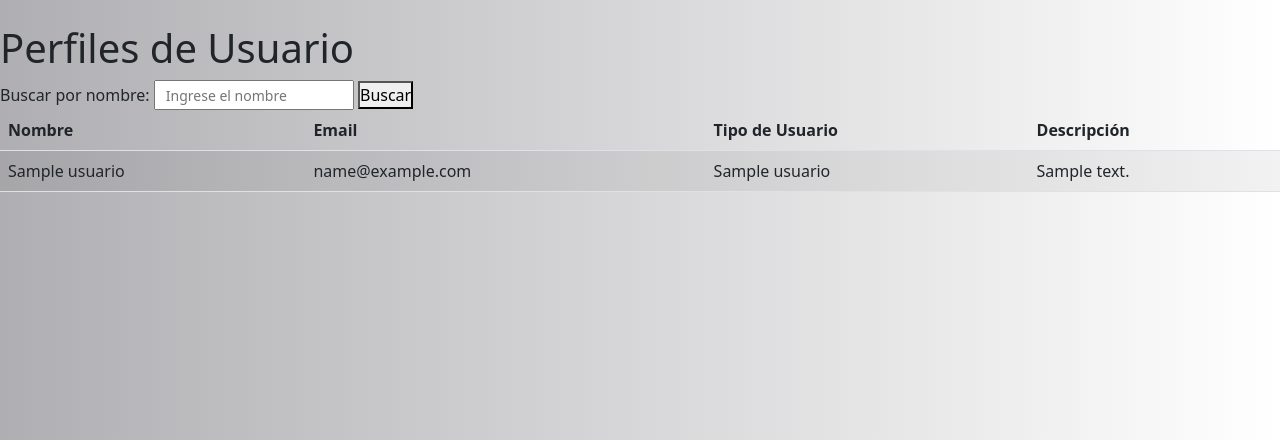
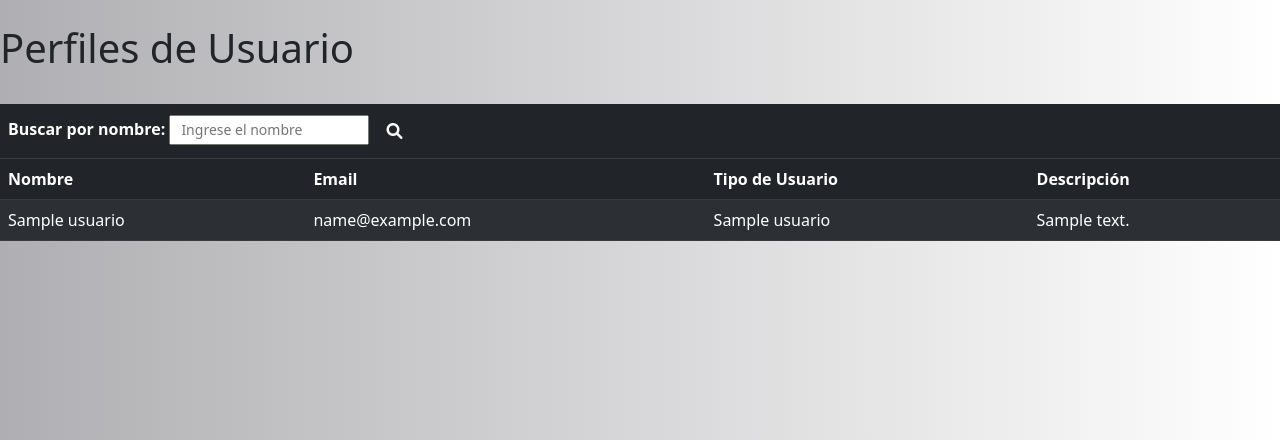
Before and after one commit to PatriciaCaP/FlaskTFG, a Flask app: template templates/perfiles.html in a window 1280 px wide. Shown: the part 75-515 px from the top of the page. Run offline with Flask 2, Linux system fonts and the light colour scheme; the template is opened without the code that fills it: most values are stand-ins (such as "Sample title", 1, 10 or a date in 2020); parts of the project's set-up code (start-up, migrations or seed data) failed here and were passed over; some libraries are stand-ins or nearby versions.

Commit message:
editperfilusu

```diff
--- a/templates/perfiles.html
+++ b/templates/perfiles.html
@@ -5,6 +5,8 @@
     <meta http-equiv="X-UA-Compatible" content="IE=edge">
     <meta name="viewport" content="width=device-width, initial-scale=1.0">
     <title>Publicaciones</title>
+    <link rel="stylesheet" href="https://cdnjs.cloudflare.com/ajax/libs/font-awesome/6.0.0-beta3/css/all.min.css">
+
     <link href="https://cdn.jsdelivr.net/npm/bootstrap@5.2.2/dist/css/bootstrap.min.css" rel="stylesheet" integrity="sha384-Zenh87qX5JnK2Jl0vWa8Ck2rdkQ2Bzep5IDxbcnCeuOxjzrPF/et3URy9Bv1WTRi" crossorigin="anonymous">
     <script src="https://cdn.jsdelivr.net/npm/bootstrap@5.2.2/dist/js/bootstrap.bundle.min.js" integrity="sha384-OERcA2EqjJCMA+/3y+gxIOqMEjwtxJY7qPCqsdltbNJuaOe923+mo//f6V8Qbsw3" crossorigin="anonymous"></script>
     <link rel="stylesheet" type="text/css" href="{{url_for('static', filename='css/style.css')}}">
@@ -36,12 +38,20 @@
  </nav>
  <br>
     <h1>Perfiles de Usuario</h1>
-    <form  action="/perfiles" method="post">
-        <label for="name">Buscar por nombre:</label>
-        <input type="text" id="name" name="name" class="small-input" placeholder="Ingrese el nombre">
-        <button type="submit">Buscar</button>
-        <table class="table table-striped">
+    <br>
+    <form action="/perfiles" method="post">
+        <table class="table table-striped table-dark table-hover">
             <thead>
+                <tr>
+                    <th colspan="4">
+                        <label for="name">Buscar por nombre:</label>
+                        <input type="text" id="name" name="name" class="small-input" placeholder="Ingrese el nombre">
+                        <button type="submit" class="btn">
+                            <i class="fas fa-search" style="color: #ffffff;"></i>
+                          </button>
+
+                    </th>
+                </tr>
                 <tr>
                     <th scope="col">Nombre</th>
                     <th scope="col">Email</th>
@@ -56,13 +66,8 @@
                         <td>{{ usuario.email }}</td>
                         <td>{{ usuario.nom_tip_usu }}</td>
                         <td>{{ usuario.descripcion }}</td>
-
                     </tr>
                 {% endfor %}
-
-
-
-
             </tbody>
         </table>
     </form>
```
